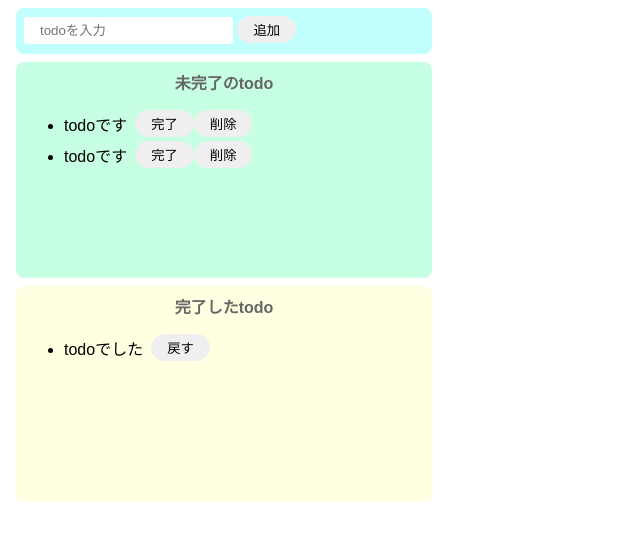
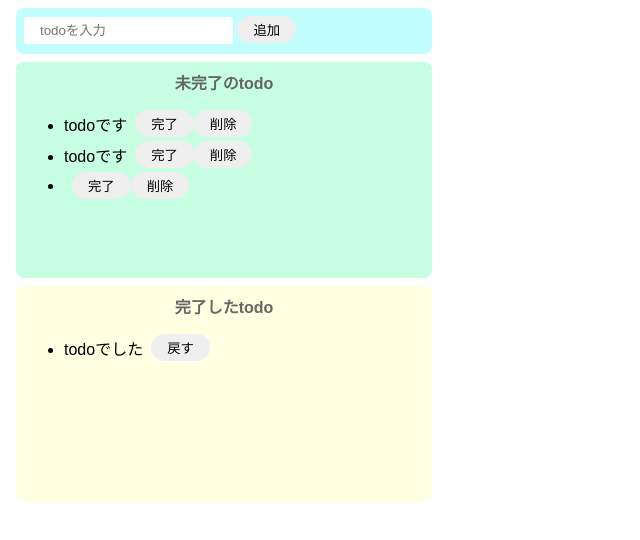
Before and after one commit to KawaiAkihiro/js-todo-practice, a website built with Parcel: page index.html in a window 1280 px wide. Both pictures are taken after a click on the button "追加". Shown: the whole page, without its empty margins (0-640 px from the left). Built offline with nearby package versions, Linux system fonts and the light colour scheme.

Commit message:
タスク追加処理・ボタンアラート処理

```diff
--- a/index.html
+++ b/index.html
@@ -7,13 +7,13 @@
 
   <body>
     <div class="input-area">
-      <input placeholder="todoを入力" />
-      <button>追加</button>
+      <input id="add-text" placeholder="todoを入力" />
+      <button id="add-button">追加</button>
     </div>
 
     <div class="imcomplate-area">
       <p class="title">未完了のtodo</p>
-      <ul>
+      <ul id="imcomplate-list">
         <div class="list-row">
           <li>todoです</li>
           <button>完了</button>
--- a/src/index.js
+++ b/src/index.js
@@ -1 +1,40 @@
 import "./styles.css";
+const onClickAdd = () => {
+  //テキストボックスの値を取得し、初期化する。
+  const inputText = document.getElementById("add-text").value;
+  document.getElementById("add-text").value = "";
+
+  //div生成
+  const div = document.createElement("div");
+  div.className = "list-row";
+
+  //li生成
+  const li = document.createElement("li");
+  li.innerText = inputText;
+
+  //button(完了)タグの生成
+  const complateButton = document.createElement("button");
+  complateButton.innerText = "完了";
+  complateButton.addEventListener("click", () => {
+    alert("完了");
+  });
+
+  //button(削除)タグの生成
+  const deleteButton = document.createElement("button");
+  deleteButton.innerText = "削除";
+  deleteButton.addEventListener("click", () => {
+    alert("削除");
+  });
+
+  //divタグの子要素に各要素を設定
+  div.appendChild(li);
+  div.appendChild(complateButton);
+  div.appendChild(deleteButton);
+
+  //未完了リストに追加
+  document.getElementById("imcomplate-list").appendChild(div);
+};
+
+document
+  .getElementById("add-button")
+  .addEventListener("click", () => onClickAdd());
```
